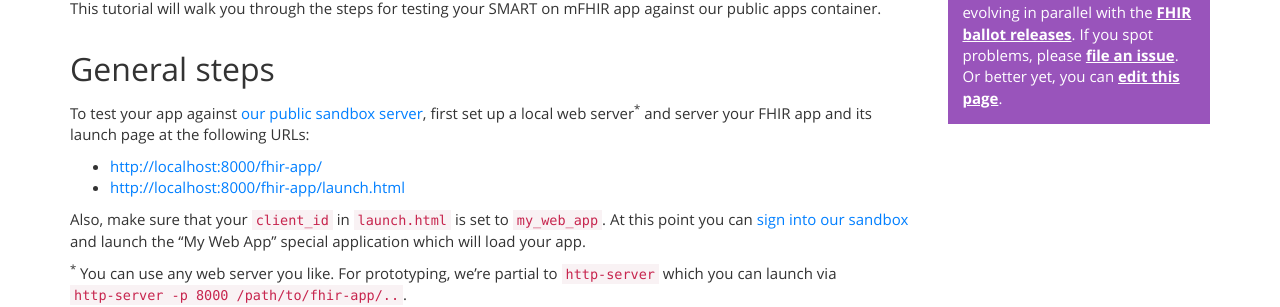
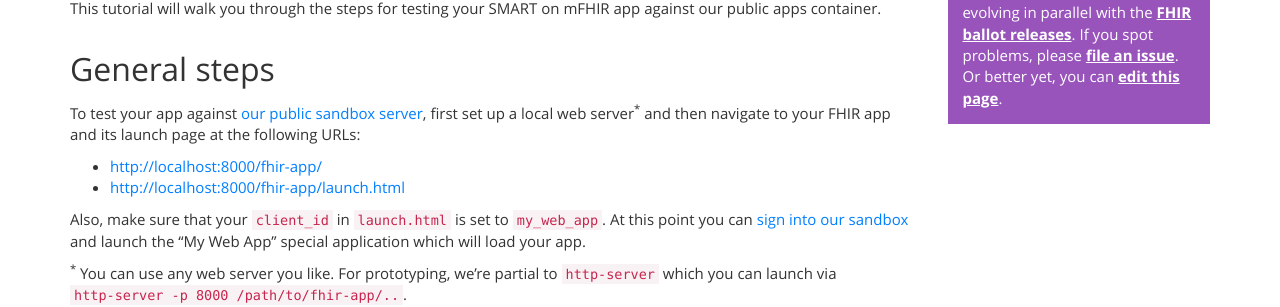
Before and after one commit to smart-on-fhir/smart-on-fhir.github.io, a Jekyll site: the page built from tutorials/testing/index.md, in a window 1280 px wide and 900 px high. Shown: the part 266-573 px from the top of the window. Built offline with Jekyll 4.4.1, drawn with Linux system fonts in a browser that asks for light colours.

Commit message:
Small clarification in using local FHIR server

```diff
--- a/tutorials/testing/index.md
+++ b/tutorials/testing/index.md
@@ -13,7 +13,7 @@ app against our public apps container.
 ## General steps
 
 To test your app against [our public sandbox server](https://fhir.smarthealthit.org), first set up a local web server<sup>*</sup>
-and server your FHIR app and its launch page at the following URLs:
+and then navigate to your FHIR app and its launch page at the following URLs:
 
 * [http://localhost:8000/fhir-app/](http://localhost:8000/fhir-app/)
 * [http://localhost:8000/fhir-app/launch.html](http://localhost:8000/fhir-app/launch.html)
```
